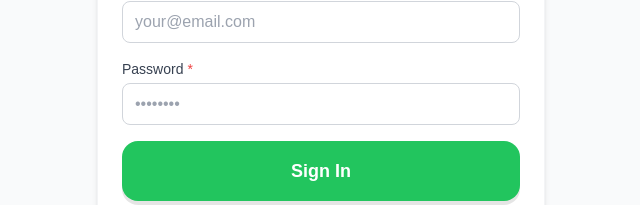
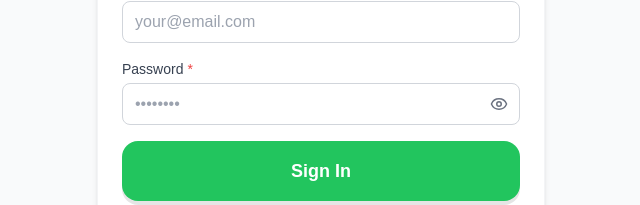
Before and after one commit to anqianqianqi/Henry-s-math-classroom-Kiro, a Next.js app: page /login in a window 1280 px wide. Shown: the part 335-540 px from the top of the page, without its empty margins (319-959 px from the left). Built offline with nearby package versions, Linux system fonts and the light colour scheme.

Commit message:
feat(ui): Add show/hide password toggle to FormField

```diff
--- a/components/ui/FormField.tsx
+++ b/components/ui/FormField.tsx
@@ -13,7 +13,8 @@
  * />
  */
 
-import { InputHTMLAttributes, forwardRef } from 'react'
+import { InputHTMLAttributes, forwardRef, useState } from 'react'
+import { Eye, EyeOff } from 'lucide-react'
 import { Input } from './Input'
 
 export interface FormFieldProps extends InputHTMLAttributes<HTMLInputElement> {
@@ -23,8 +24,10 @@ export interface FormFieldProps extends InputHTMLAttributes<HTMLInputElement> {
 }
 
 export const FormField = forwardRef<HTMLInputElement, FormFieldProps>(
-  ({ label, error, helperText, required, id, ...props }, ref) => {
+  ({ label, error, helperText, required, id, type, ...props }, ref) => {
     const fieldId = id || label.toLowerCase().replace(/\s+/g, '-')
+    const isPassword = type === 'password'
+    const [showPassword, setShowPassword] = useState(false)
 
     return (
       <div className="w-full">
@@ -35,13 +38,26 @@ export const FormField = forwardRef<HTMLInputElement, FormFieldProps>(
           {label}
           {required && <span className="text-red-500 ml-1">*</span>}
         </label>
+        <div className="relative">
           <Input
             ref={ref}
             id={fieldId}
+            type={isPassword && showPassword ? 'text' : type}
             error={error}
             required={required}
             {...props}
           />
+          {isPassword && (
+            <button
+              type="button"
+              onClick={() => setShowPassword(!showPassword)}
+              className="absolute right-3 top-1/2 -translate-y-1/2 text-gray-500 hover:text-gray-700"
+              aria-label={showPassword ? 'Hide password' : 'Show password'}
+            >
+              {showPassword ? <EyeOff size={18} /> : <Eye size={18} />}
+            </button>
+          )}
+        </div>
         {error && (
           <p className="mt-1 text-sm text-red-600">{error}</p>
         )}
```
Lines whose indentation alone changed are shown as unchanged.
